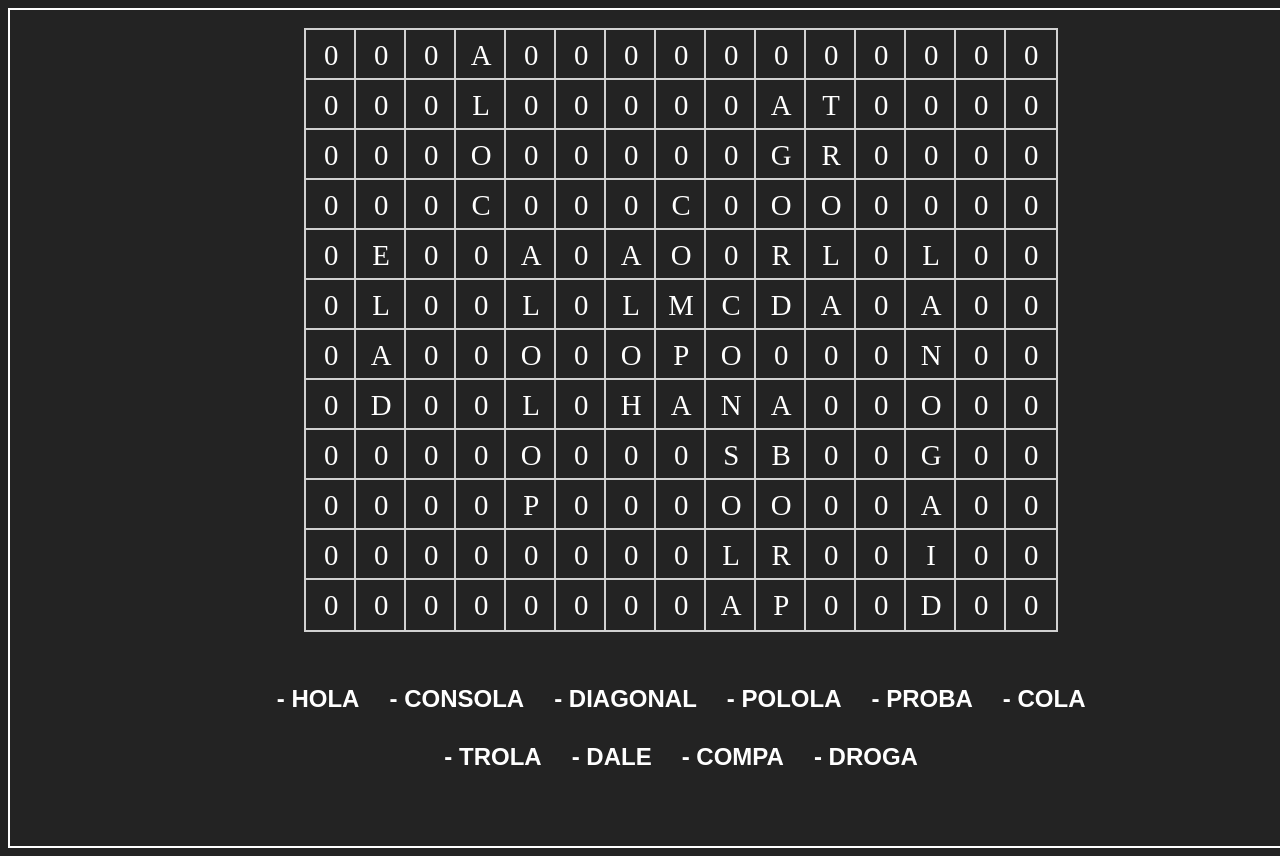
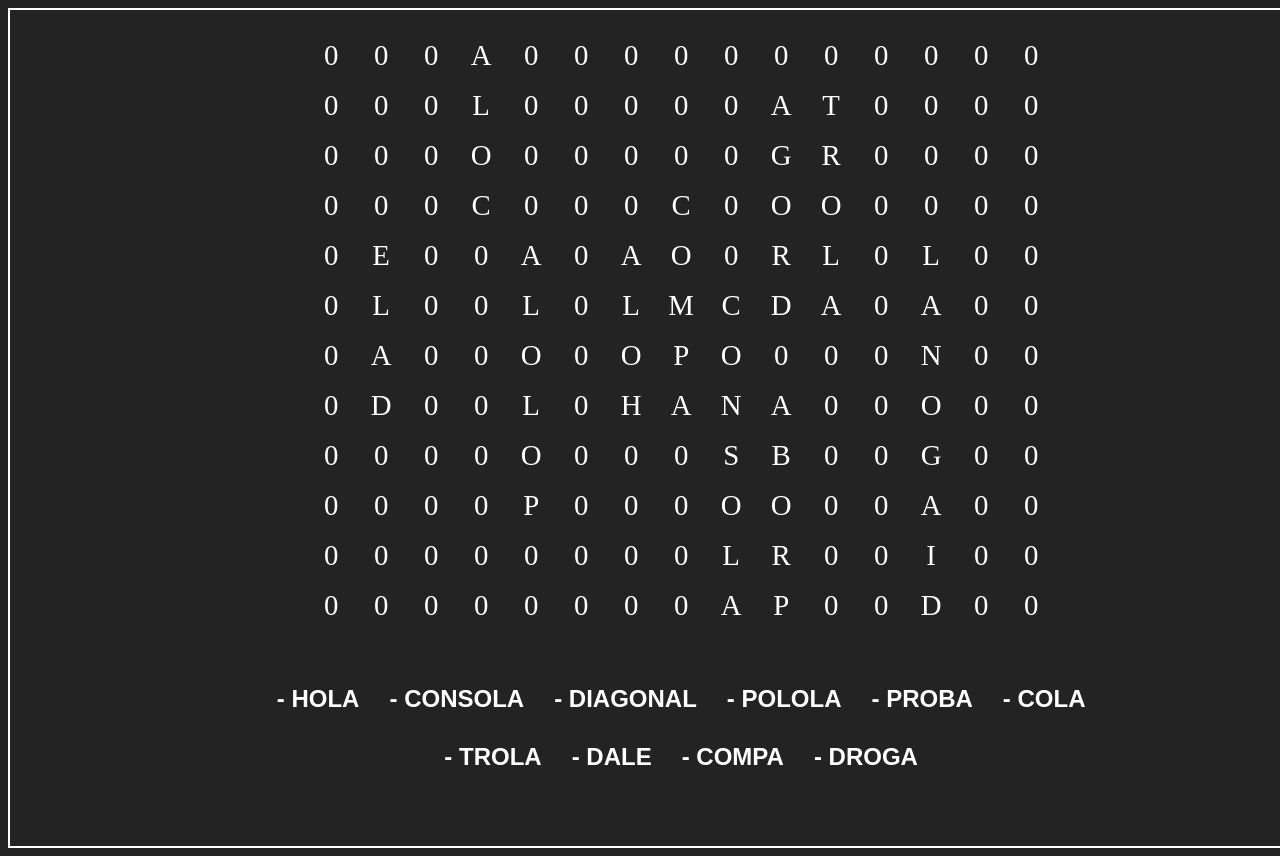
Before and after one commit to Miguensio/sopa-de-letras, a React (Vite) app: page / in a window 1280 px wide. Shown: the top 856 px of the page. Built offline with nearby package versions, Linux system fonts and the light colour scheme.

Commit message:
If the user clicks in a box it gets green borders to indicate that they are selecting a letter

```diff
--- a/src/components/Word-search-block.jsx
+++ b/src/components/Word-search-block.jsx
@@ -1,8 +1,21 @@
+import { useState } from 'react';
 import './word-search-block-styles.css';
 
 const WordSearchBlock = ({ value }) => {
+
+    const [isSelected, setIsSelected] = useState("no-selected");
+
+    const handleClick = () => {
+        if(isSelected === "no-selected"){
+            setIsSelected("selected");
+        }
+        else{
+            setIsSelected("no-selected");
+        }
+    }
+
     return (
-        <div className="block">
+        <div className={`block ${isSelected}`} onClick={handleClick}>
             {value}
         </div>
     );
--- a/src/components/Word-search-grid.jsx
+++ b/src/components/Word-search-grid.jsx
@@ -461,8 +461,8 @@ const WordSearchGrid = () => {
       </div>
       <div className='words-container'>
         <div className='words'>
-          {words.map((word) => (
-            <p>- {word}</p>
+          {words.map((word, index) => (
+            <p key={index}>- {word}</p>
           ))}
         </div>
       </div>
--- a/src/components/word-search-block-styles.css
+++ b/src/components/word-search-block-styles.css
@@ -2,10 +2,18 @@
     display: flex;
     justify-content: center;
     align-items: center;
-    outline: 2px solid rgb(209, 209, 209);
     color: white;
     font-size: 1.8rem;
     text-align: center;
     width: 50px;
     height: 50px;
 }
+
+.no-selected{
+    border: none;
+}
+
+.selected{
+    outline: 2px solid rgb(60, 255, 0);
+    z-index: 200;
+}
--- a/src/components/word-search-grid-styles.css
+++ b/src/components/word-search-grid-styles.css
@@ -3,11 +3,11 @@
     flex-direction: column;
     align-items: center;
     justify-content: center;
-    cursor: pointer;
 }
 
 .row{
     display: flex;
+    cursor: pointer;
 }
 
 .words-container{
```
